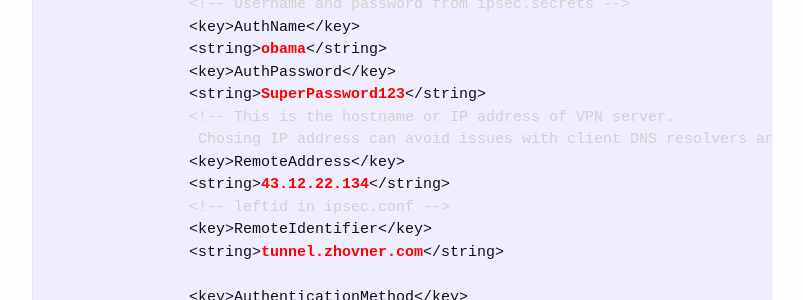
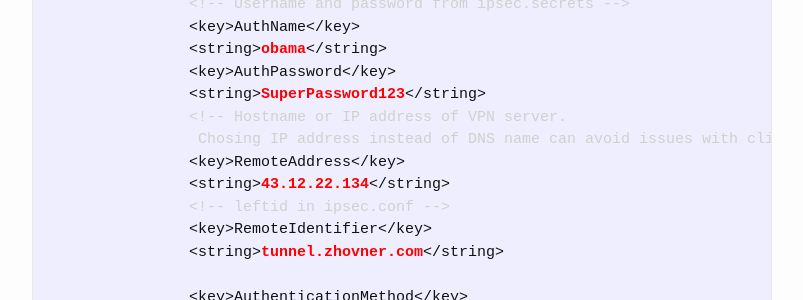
Before and after one commit to zhovner/zhovner.github.com, a Jekyll site: the page built from _posts/2015-11-27-universal-ikev2-server-configuration.markdown, in a window 1280 px wide and 900 px high, scrolled down 9835 px. Shown: the part 151-451 px from the top of the window, without its empty margins (238-1041 px from the left). Built offline with Jekyll 4.4.1, drawn with Linux system fonts in a browser that asks for light colours; comment, search, counter and statistics services are not loaded.

Commit message:
Updated '_posts/2015-11-27-universal-ikev2-server-configuration.markdown' via CloudCannon

```diff
--- a/_posts/2015-11-27-universal-ikev2-server-configuration.markdown
+++ b/_posts/2015-11-27-universal-ikev2-server-configuration.markdown
@@ -383,8 +383,8 @@ Example profile of our VPN server `supervpn.mobileconfig`:
                 &lt;string&gt;<font color="red"><b>obama</b></font>&lt;/string&gt;
                 &lt;key&gt;AuthPassword&lt;/key&gt;
                 &lt;string&gt;<font color="red"><b>SuperPassword123</b></font>&lt;/string&gt;
-                <font color="#D1D0CE">&lt;!-- This is the hostname or IP address of VPN server.
-                 Chosing IP address can avoid issues with client DNS resolvers and speed up connection process. --&gt;</font>
+                <font color="#D1D0CE">&lt;!-- Hostname or IP address of VPN server.
+                 Chosing IP address instead of DNS name can avoid issues with client DNS resolvers and speed up connection process. --&gt;</font>
                 &lt;key&gt;RemoteAddress&lt;/key&gt;
                 &lt;string&gt;<font color="red"><b>43.12.22.134</b></font>&lt;/string&gt;
                 <font color="#D1D0CE">&lt;!-- leftid in ipsec.conf --&gt;</font>
```
